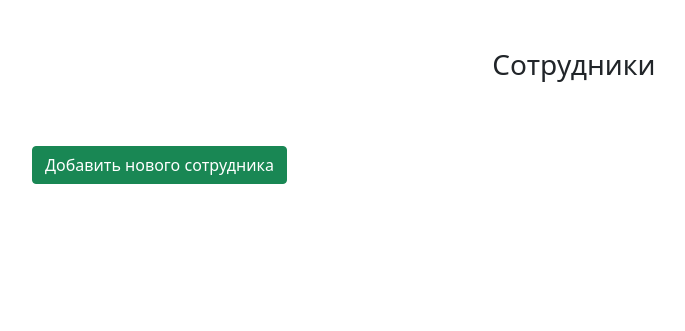
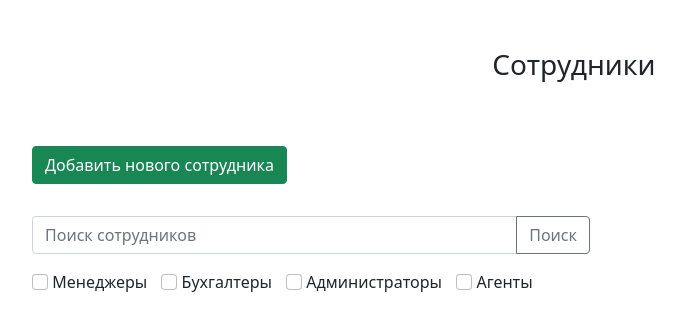
Before and after one commit to StacyGru/cis-sem5, a Django app: page /employees/ in a window 1280 px wide. Shown: the part 56-387 px from the top of the page, without its empty margins (66-751 px from the left). Run offline with Django 3.2, Linux system fonts and the light colour scheme; data that the repository does not hold is empty; some libraries are stand-ins or nearby versions.

Commit message:
Реализован поиск и фильтры по сотрудникам

```diff
--- a/info_system/templates/employees/employees_list.html
+++ b/info_system/templates/employees/employees_list.html
@@ -16,6 +16,27 @@
 
 <a class="btn btn-success m-3" href="{% url 'add_employee' %}">Добавить нового сотрудника</a>
 
+<form method="get" action="">
+    <div class="col-6 m-3">
+        <div class="input-group mb-3">
+            <input type="text" class="form-control" placeholder="Поиск сотрудников" aria-describedby="button-addon2" name="search">
+            <input class="btn btn-outline-secondary" value="Поиск" type="submit" id="button-addon2"></input>
+          </div>
+
+        <input type="checkbox" id="manager" value="1" class="form-check-input" name="employee_position">
+        <label for="manager" class="form-check-label">Менеджеры</label>
+
+        <input type="checkbox" id="accountant" value="2" class="form-check-input" style="margin-left: 10px"  name="employee_position">
+        <label for="accountant" class="form-check-label">Бухгалтеры</label>
+
+        <input type="checkbox" id="administrator" value="3" class="form-check-input" style="margin-left: 10px"  name="employee_position">
+        <label for="administrator" class="form-check-label">Администраторы</label>
+
+        <input type="checkbox" id="agent" value="4" class="form-check-input" style="margin-left: 10px"  name="employee_position">
+        <label for="agent" class="form-check-label">Агенты</label>
+    </div>
+</form>
+
 
 <div class="row">
     <div class="col-sm-6">
--- a/info_system/templates/main.html
+++ b/info_system/templates/main.html
@@ -11,6 +11,7 @@
         <link rel="icon" type="image/x-icon" href="assets/favicon.ico" />
         <!-- Core theme CSS (includes Bootstrap)-->
         <link href="https://cdn.jsdelivr.net/npm/bootstrap@5.0.2/dist/css/bootstrap.min.css" rel="stylesheet" integrity="sha384-EVSTQN3/azprG1Anm3QDgpJLIm9Nao0Yz1ztcQTwFspd3yD65VohhpuuCOmLASjC" crossorigin="anonymous">
+        <link rel="stylesheet" href="{% static 'css/style.css' %}">
     </head>
     <body>
         <!-- Responsive navbar-->
--- a/info_system/views.py
+++ b/info_system/views.py
@@ -15,6 +15,7 @@ from .models import (
     EmployeePosition
 )
 from django.db import transaction
+from django.db.models import Q
 
 
 class MainView(View):
@@ -62,14 +63,22 @@ class ClientsView(View):
 
 class EmployeesView(View):
     def get(self, request, *args, **kwargs):
-        employees = Employee.objects.all()
-        form = EmployeeForm(request.POST or None)
+        search_query = request.GET.get('search', '')
+        filters = request.GET.get('employee_position', '')
+        if search_query and filters:
+            employees = Employee.objects.filter(surname__icontains=search_query) | Employee.objects.filter(first_middle_name__icontains=search_query)
+            employees = employees.filter(position=filters)
+        elif search_query:
+            employees = Employee.objects.filter(surname__icontains=search_query) | Employee.objects.filter(first_middle_name__icontains=search_query)
+        elif filters:
+            employees = Employee.objects.filter(position=filters)
+        else:
+            employees = Employee.objects.all()
         return render(
             request,
             'employees/employees_list.html',
             {
-                'employees': employees,
-                'form': form
+                'employees': employees
             }
         )
 
```
Also changed, not shown: static/css/style.css (added).
